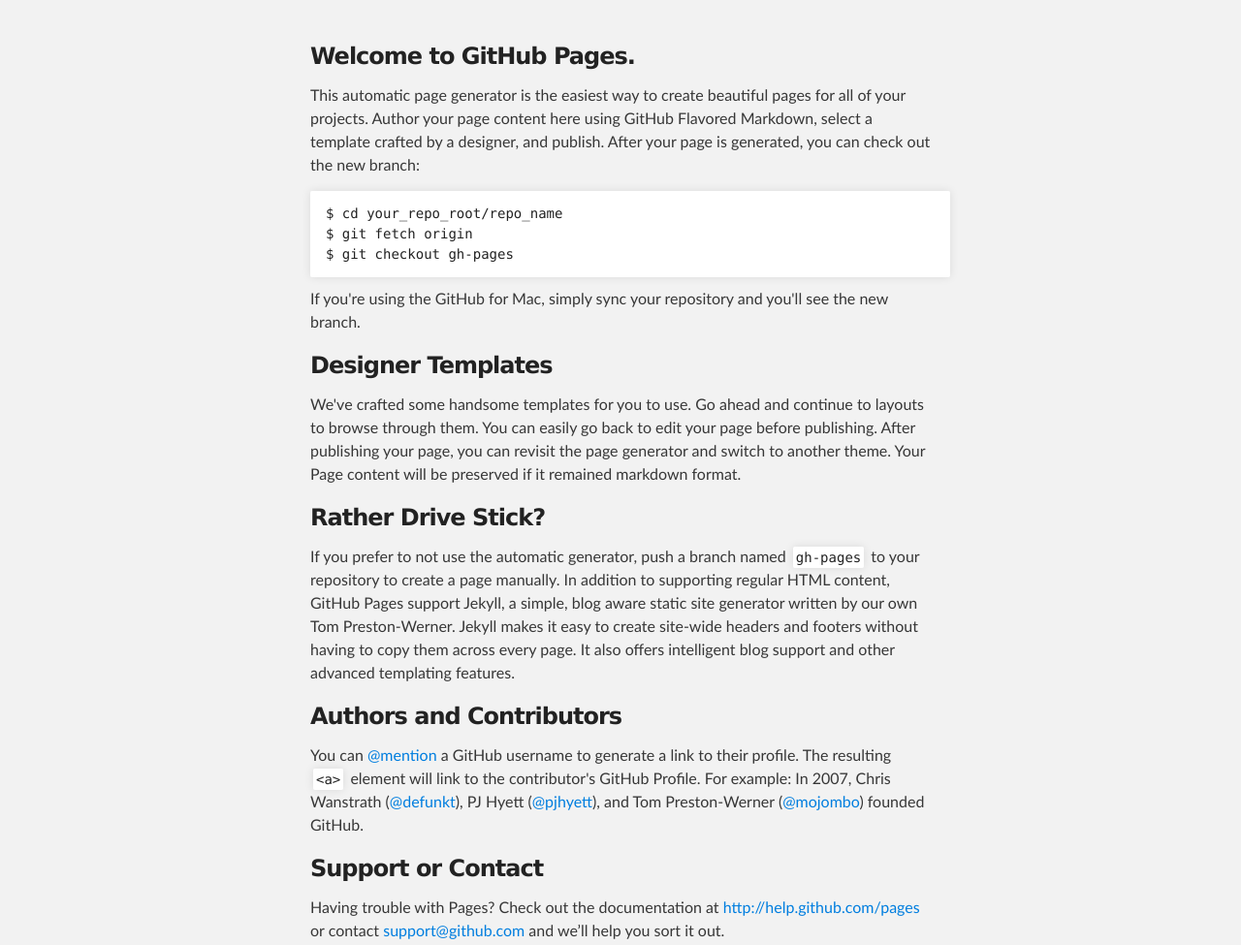
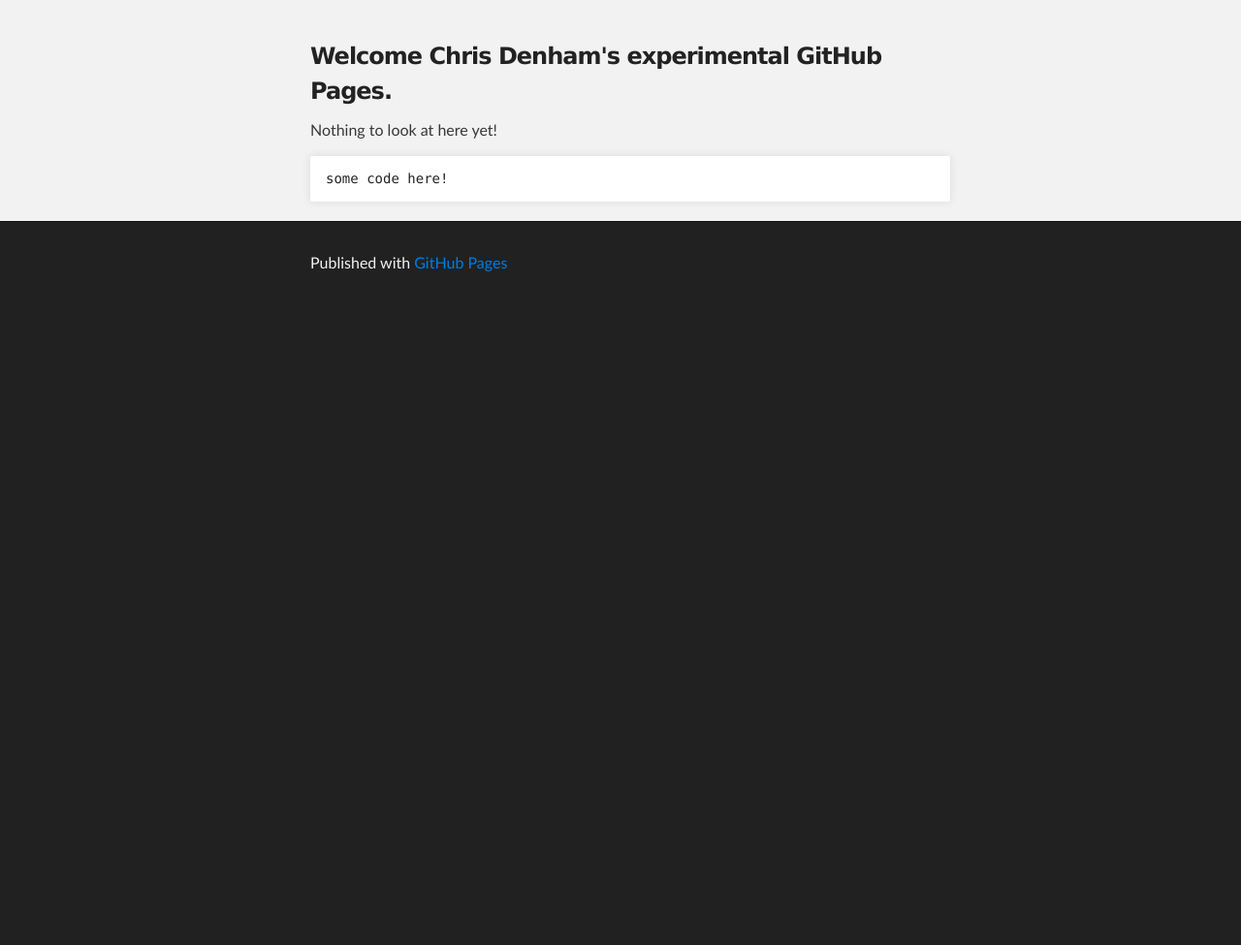
Before and after one commit to ChrisDenham/chrisdenham.github.com, a plain HTML site: page index.html in a window 1280 px wide. Shown: the part 220-1195 px from the top of the page at 97% size. After the commit the page ends 800 px from the top, so only its background shows below. Drawn offline with Linux system fonts and the light colour scheme.

Commit message:
Replace master branch with page content via GitHub

```diff
--- a/index.html
+++ b/index.html
@@ -27,32 +27,12 @@
     <!-- MAIN CONTENT -->
     <div id="main_content_wrap" class="outer">
       <section id="main_content" class="inner">
-        <h3>Welcome to GitHub Pages.</h3>
+        <h3>Welcome Chris Denham's experimental GitHub Pages.</h3>
 
-<p>This automatic page generator is the easiest way to create beautiful pages for all of your projects. Author your page content here using GitHub Flavored Markdown, select a template crafted by a designer, and publish. After your page is generated, you can check out the new branch:</p>
+<p>Nothing to look at here yet!</p>
 
-<pre><code>$ cd your_repo_root/repo_name
-$ git fetch origin
-$ git checkout gh-pages
+<pre><code>some code here!
 </code></pre>
-
-<p>If you're using the GitHub for Mac, simply sync your repository and you'll see the new branch.</p>
-
-<h3>Designer Templates</h3>
-
-<p>We've crafted some handsome templates for you to use. Go ahead and continue to layouts to browse through them. You can easily go back to edit your page before publishing. After publishing your page, you can revisit the page generator and switch to another theme. Your Page content will be preserved if it remained markdown format.</p>
-
-<h3>Rather Drive Stick?</h3>
-
-<p>If you prefer to not use the automatic generator, push a branch named <code>gh-pages</code> to your repository to create a page manually. In addition to supporting regular HTML content, GitHub Pages support Jekyll, a simple, blog aware static site generator written by our own Tom Preston-Werner. Jekyll makes it easy to create site-wide headers and footers without having to copy them across every page. It also offers intelligent blog support and other advanced templating features.</p>
-
-<h3>Authors and Contributors</h3>
-
-<p>You can <a href="https://github.com/blog/821" class="user-mention">@mention</a> a GitHub username to generate a link to their profile. The resulting <code>&lt;a&gt;</code> element will link to the contributor's GitHub Profile. For example: In 2007, Chris Wanstrath (<a href="https://github.com/defunkt" class="user-mention">@defunkt</a>), PJ Hyett (<a href="https://github.com/pjhyett" class="user-mention">@pjhyett</a>), and Tom Preston-Werner (<a href="https://github.com/mojombo" class="user-mention">@mojombo</a>) founded GitHub.</p>
-
-<h3>Support or Contact</h3>
-
-<p>Having trouble with Pages? Check out the documentation at <a href="http://help.github.com/pages">http://help.github.com/pages</a> or contact <a href="mailto:support@github.com">support@github.com</a> and we’ll help you sort it out.</p>
       </section>
     </div>
 
```
Also changed, not shown: params.json (+1 -1 lines).
